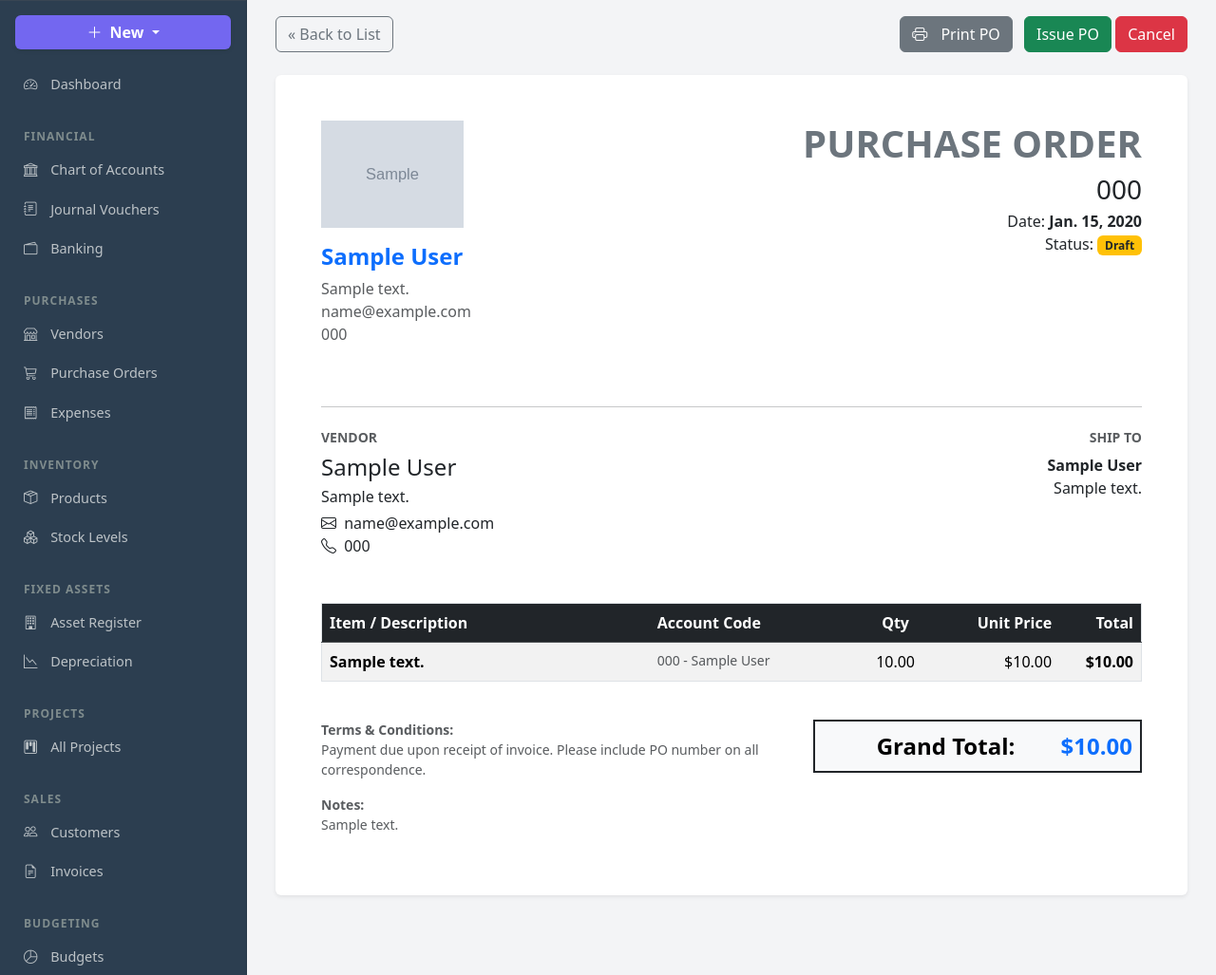
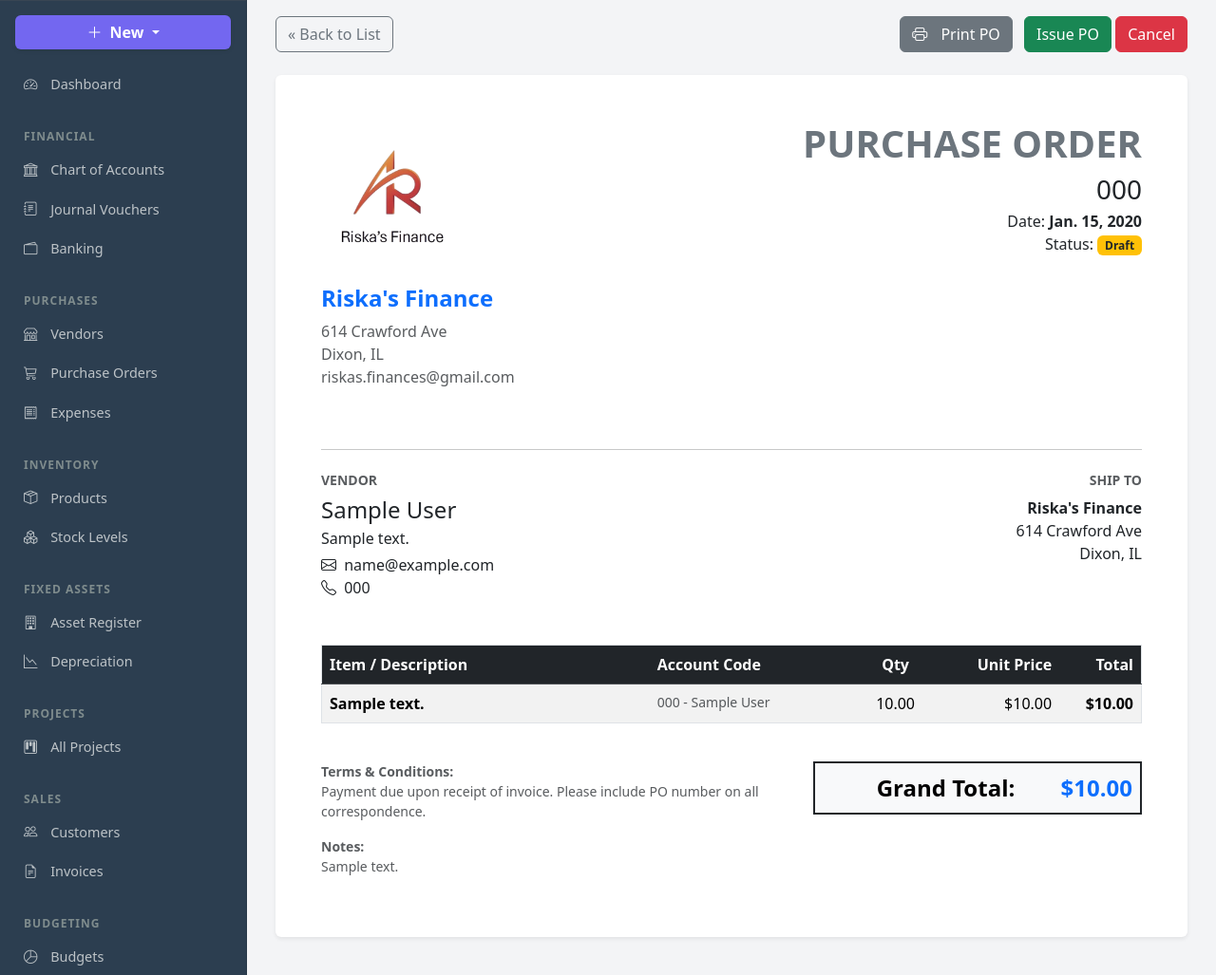
Before and after one commit to Riskafiance/riskas-finance, a Django app: page /purchase-orders/1/ in a window 1280 px wide. Shown: the part 74-1101 px from the top of the page at 95% size. Run offline with Django 5.2, Linux system fonts and the light colour scheme; a user stored in the database is signed in; tables that the repository leaves empty hold one stand-in row (values such as "Sample post"); grey boxes marked "Sample" are stand-in pictures.

Commit message:
Update accounting number format

```diff
--- a/accounting/templates/accounting/po_detail.html
+++ b/accounting/templates/accounting/po_detail.html
@@ -1,6 +1,7 @@
 {% extends 'accounting/base.html' %}
 {% load static %}
-{% load humanize %} {% block content %}
+
+{% block content %}
     <div class="d-flex justify-content-between align-items-center mb-4 no-print">
         <a href="{% url 'po_list' %}" class="btn btn-outline-secondary">&laquo; Back to List</a>
         <div>
@@ -33,16 +34,11 @@
 
             <div class="row mb-5">
                 <div class="col-6">
-                    {% if order.company.logo %}
-                        <img src="{{ order.company.logo.url }}" alt="Logo" style="max-width: 150px;" class="mb-3">
-                    {% else %}
-                        <img src="{% static 'accounting/images/logo.png' %}" alt="Logo" style="max-width: 150px;" class="mb-3">
-                    {% endif %}
-
-                    <h4 class="fw-bold text-primary">{{ order.company.name }}</h4>
-                    <p class="text-muted mb-0">{{ order.company.address|default:"--"|linebreaksbr }}</p>
-                    <p class="text-muted mb-0">{{ order.company.email }}</p>
-                    <p class="text-muted">{{ order.company.phone }}</p>
+                    <img src="{% static 'accounting/images/logo.png' %}" alt="Logo" style="max-width: 150px;" class="mb-3">
+                    <h4 class="fw-bold text-primary">Riska's Finance</h4>
+                    <p class="text-muted mb-0">614 Crawford Ave</p>
+                    <p class="text-muted mb-0">Dixon, IL</p>
+                    <p class="text-muted">riskas.finances@gmail.com</p>
                 </div>
                 <div class="col-6 text-end">
                     <h1 class="display-6 fw-bold text-secondary text-uppercase">Purchase Order</h1>
@@ -65,6 +61,8 @@
 
                     {% if order.vendor_address %}
                         <p class="mb-1">{{ order.vendor_address|linebreaksbr }}</p>
+                    {% elif order.vendor.address %}
+                         <p class="mb-1">{{ order.vendor.address|linebreaksbr }}</p>
                     {% endif %}
 
                     {% if order.vendor.email %}
@@ -77,8 +75,9 @@
 
                 <div class="col-md-6 text-end">
                     <h6 class="text-uppercase text-muted fw-bold small">Ship To</h6>
-                    <p class="mb-0 fw-bold">{{ order.company.name }}</p>
-                    <p class="mb-0">{{ order.company.address|linebreaksbr }}</p>
+                    <p class="mb-0 fw-bold">Riska's Finance</p>
+                    <p class="mb-0">614 Crawford Ave</p>
+                    <p class="mb-0">Dixon, IL</p>
                 </div>
             </div>
 
@@ -99,8 +98,8 @@
                             <td class="fw-bold">{{ line.item_description }}</td>
                             <td class="text-muted small">{{ line.account.account_number }} - {{ line.account.account_name }}</td>
                             <td class="text-center">{{ line.quantity }}</td>
-                            <td class="text-end">${{ line.unit_price|floatformat:2|intcomma }}</td>
-                            <td class="text-end fw-bold">${{ line.line_total|floatformat:2|intcomma }}</td>
+                            <td class="text-end">${{ line.unit_price|floatformat:2 }}</td>
+                            <td class="text-end fw-bold">${{ line.line_total|floatformat:2 }}</td>
                         </tr>
                         {% endfor %}
                     </tbody>
@@ -123,7 +122,7 @@
                         <table class="table table-borderless">
                             <tr class="border-top border-bottom border-2 border-dark table-light">
                                 <td class="fs-4 fw-bold text-end">Grand Total:</td>
-                                <td class="fs-4 fw-bold text-end text-primary">${{ order.total_amount|floatformat:2|intcomma }}</td>
+                                <td class="fs-4 fw-bold text-end text-primary">${{ order.total_amount|floatformat:2 }}</td>
                             </tr>
                         </table>
                     </div>
--- a/riska_finance/settings.py
+++ b/riska_finance/settings.py
@@ -41,9 +41,7 @@ INSTALLED_APPS = [
     'django.contrib.sessions',
     'django.contrib.messages',
     'django.contrib.staticfiles',
-    'django.contrib.humanize',
-    'accounting',
-]
+    ]
 
 MIDDLEWARE = [
     'django.middleware.security.SecurityMiddleware',
```
